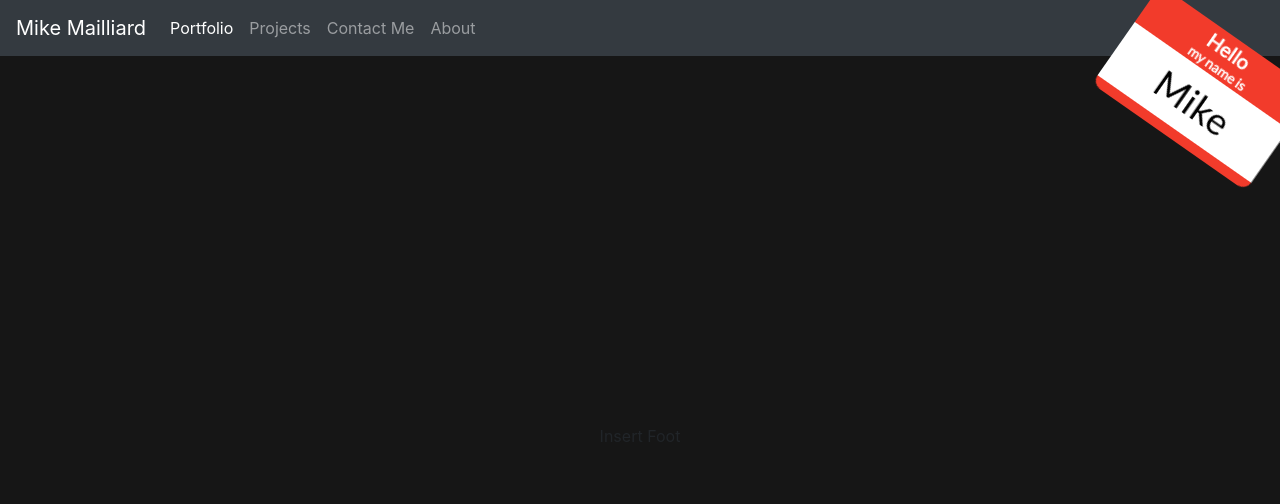
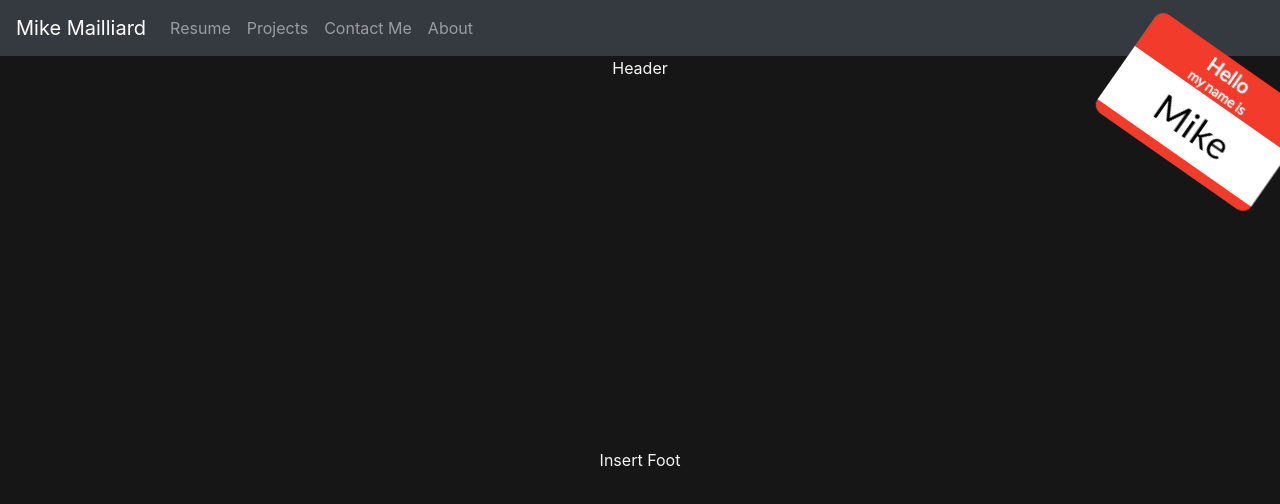
Before and after one commit to mjmailliard/Portfolio, a React (Create React App) app: page /about in a window 1280 px wide. Shown: the top 504 px of the page. Built offline with nearby package versions, Linux system fonts and the light colour scheme.

Commit message:
basic structure set without <Routing /> on App component

```diff
--- a/package.json
+++ b/package.json
@@ -5,6 +5,7 @@
   "dependencies": {
     "react": "^16.7.0",
     "react-dom": "^16.7.0",
+    "react-router-dom": "^4.3.1",
     "react-scripts": "2.1.3"
   },
   "scripts": {
--- a/src/App.css
+++ b/src/App.css
@@ -1,6 +1,7 @@
 body {
   text-align: center;
   background-color: rgb(22, 22, 22);
+  color: whitesmoke;
 }
 .nameTag{
   margin-top: 10%;
--- a/src/App.js
+++ b/src/App.js
@@ -1,13 +1,15 @@
 import React, { Component } from 'react';
 import './App.css';
 // import Navbar from './Components/Navbar'
-import Layout from './Components/Layout'
+import Layout from './Components/Layout';
+// import Layout from './Components/Layout'
+import Routing from './Routing'
 class App extends Component {
   render() {
     return (
       <div className="">
-      {/* <Navbar /> */}
-<Layout>
+      <Layout>
+
 
 
 <div className='nameTag'>
--- a/src/Components/Layout.js
+++ b/src/Components/Layout.js
@@ -12,6 +12,7 @@ class Layout extends Component {
 
                     <header>
                     <Navbar/>
+                    Header
                    </header>
 
                         {this.props.children}
--- a/src/Components/Navbar.js
+++ b/src/Components/Navbar.js
@@ -11,8 +11,8 @@ export default class Navbar extends Component {
             </button>
             <div className="collapse navbar-collapse" id="navbarColor01">
                 <ul className="navbar-nav mr-auto">
-                    <li className="nav-item active">
-                        <a className="nav-link" href="/portfolio">Portfolio <span class="sr-only">(current)</span></a>
+                    <li className="nav-item">
+                        <a className="nav-link" href="/portfolio">Resume</a>
                     </li>
                     <li className="nav-item">
                         <a className="nav-link" href="/projects">Projects</a>
--- a/src/Pages/About.js
+++ b/src/Pages/About.js
@@ -1,11 +1,14 @@
 import React, { Component } from 'react';
-import './App.css';
+import '../App.css';
+import Layout from '../Components/Layout';
 
 export default class About extends Component {
     render() {
       return (
           <div>
-
+              <Layout>
+              <h1>About</h1>
+              </Layout>
           </div>
       )
     }
--- a/src/Pages/Contact.js
+++ b/src/Pages/Contact.js
@@ -1,11 +1,14 @@
 import React, { Component } from 'react';
-import './App.css';
+import '../App.css';
+import Layout from '../Components/Layout'
 
 export default class Contact extends Component {
     render() {
       return (
           <div>
-
+            <Layout>
+              <h1>Contact</h1>
+              </Layout>
           </div>
       )
     }
--- a/src/Pages/Projects.js
+++ b/src/Pages/Projects.js
@@ -1,11 +1,13 @@
 import React, { Component } from 'react';
-import './App.css';
-
+import '../App.css';
+import Layout from '../Components/Layout'
 export default class Projects extends Component {
     render() {
       return (
           <div>
-
+              <Layout>
+              <h1>Projects</h1>
+              </Layout>
           </div>
       )
     }
--- a/src/Pages/Resume.js
+++ b/src/Pages/Resume.js
@@ -1,11 +1,14 @@
 import React, { Component } from 'react';
-import './App.css';
+import '../App.css';
+import Layout from '../Components/Layout'
 
 export default class Resume extends Component {
     render() {
       return (
           <div>
-
+               <Layout>
+              <h1>Resume</h1>
+              </Layout>
           </div>
       )
     }
```
Also changed, not shown: 1 other file (tests, documents, lock files or other folders).
